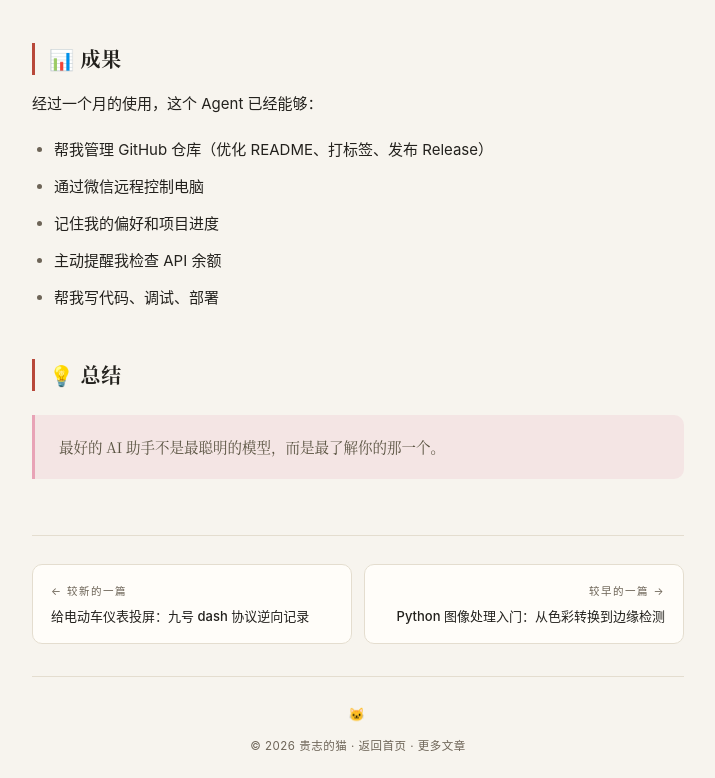
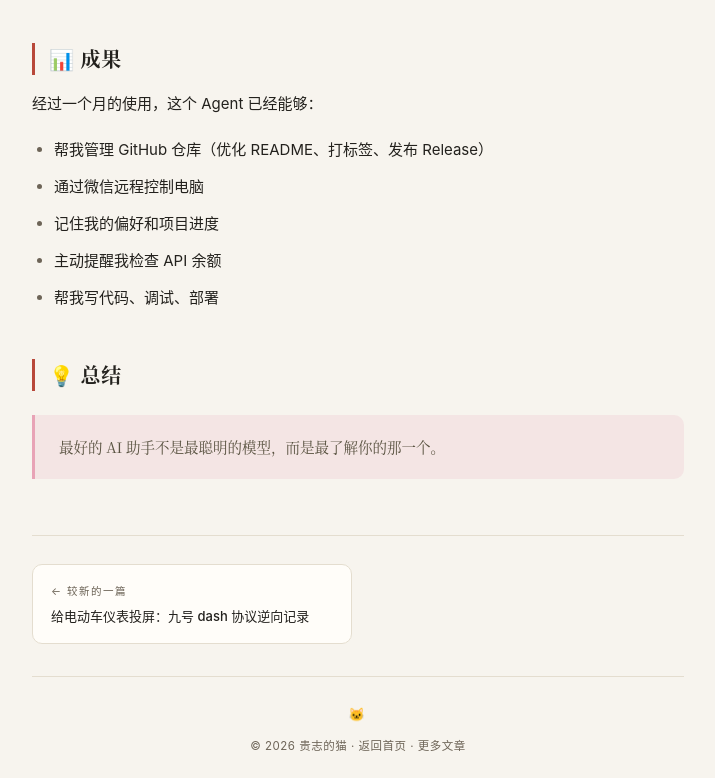
Before and after one commit to xmgzxmgz/xmgzxmgz.github.io, a plain HTML site: page posts/ai-agent-architecture.html in a window 1280 px wide. Shown: the part 2351-3129 px from the top of the page, without its empty margins (282-997 px from the left). Drawn offline with Linux system fonts and the light colour scheme.

Commit message:
content: postnav 移除指向已删文章的链接

```diff
--- a/posts/ai-agent-architecture.html
+++ b/posts/ai-agent-architecture.html
@@ -202,10 +202,7 @@
       <div class="dir">← 较新的一篇</div>
       <div class="title">给电动车仪表投屏：九号 dash 协议逆向记录</div>
     </a>
-    <a class="next" href="opencv-image-processing.html">
-      <div class="dir">较早的一篇 →</div>
-      <div class="title">Python 图像处理入门：从色彩转换到边缘检测</div>
-    </a>
+    <span class="empty"></span>
   </nav>
 
   <div class="article-foot">
```
